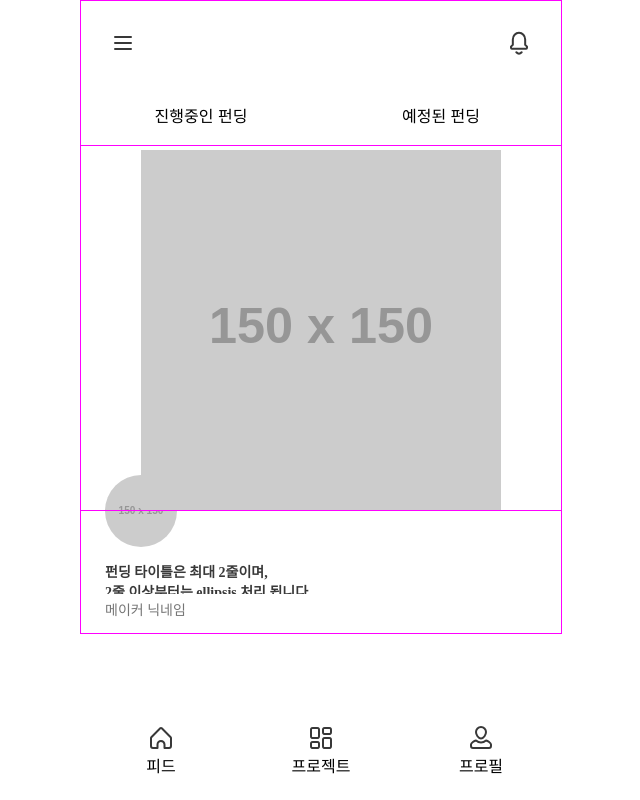
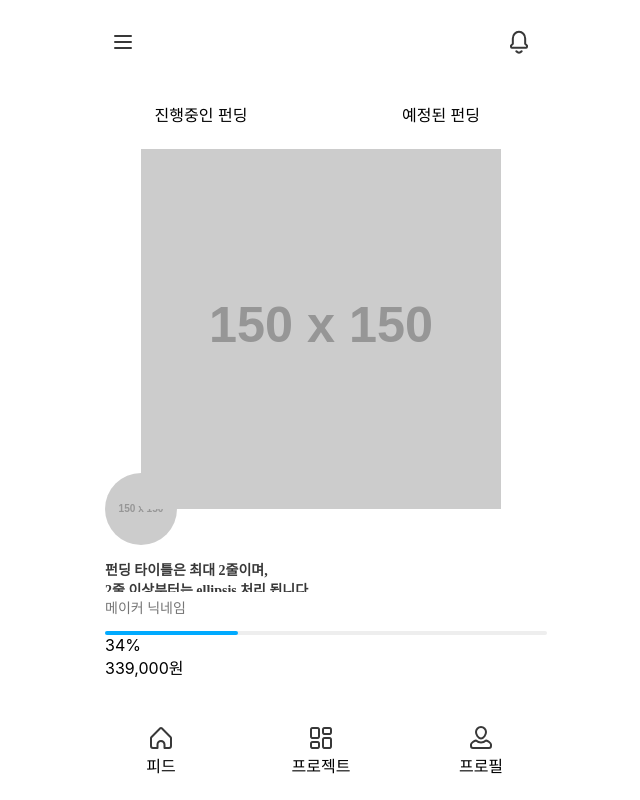
Before and after one commit to realcrowd-official/rc-FrontEnd, a React app: page / in a window 1280 px wide. Shown: the whole page, without its empty margins (319-959 px from the left). Built offline with nearby package versions, Linux system fonts and the light colour scheme.

Commit message:
punding progress commit

```diff
--- a/src/App.scss
+++ b/src/App.scss
@@ -4,6 +4,8 @@
 @import './style/bottomSheet.scss';
 @import './style/tabbar.scss';
 @import './style/feedcardview.scss';
+@import './style/color.scss';
+@import './style/pundingProgressBar.scss';
 
 .max_container{
     width: 100vw;
--- a/src/component/pundingProgress.jsx
+++ b/src/component/pundingProgress.jsx
@@ -4,8 +4,11 @@ const pundingProgress = () => {
     return (
         <div>
             <div className="punding_progress_bar_div">
-                <div className="punding_progress_bar">
-                </div>
+                <div className="punding_progress_bar"></div>
+            </div>
+            <div className="punding_information_div">
+                <div className="punding_percentage">34%</div>
+                <div className="punding_cost">339,000원</div>
             </div>
         </div>
     );
--- /dev/null
+++ b/src/style/color.scss
@@ -0,0 +1,2 @@
+$primary_blue: #00aaff;
+$progress_bar: #eeeeee;
--- a/src/style/feedcardview.scss
+++ b/src/style/feedcardview.scss
@@ -22,7 +22,7 @@
     display: flex;
     z-index: 1;
     position: relative;
-    border-bottom:1px solid #F0F;
+    // border-bottom:1px solid #F0F;
 }
 .card_view_img{
     height:100%;
--- a/src/style/home.scss
+++ b/src/style/home.scss
@@ -4,5 +4,5 @@
     min-width: 320px;
     margin-left: auto;
     margin-right: auto;
-    border:1px solid #F0F;
+    // border:1px solid #F0F;
 }
--- /dev/null
+++ b/src/style/pundingProgressBar.scss
@@ -0,0 +1,17 @@
+.punding_progress_bar_div{
+    width: 90vw;
+    max-width: 442px;
+    min-width: 288px;
+    background-color: $progress_bar;
+}
+
+.punding_progress_bar{
+    width: 30%;
+    background-color: $primary_blue;
+    height: 4px;
+}
+
+.punding_progress_bar_div,
+.punding_progress_bar{
+    border-radius: 18px;
+}
--- a/src/style/tabbar.scss
+++ b/src/style/tabbar.scss
@@ -8,7 +8,7 @@
     display: flex;
     padding-top: 84px;
     position: fixed;
-    border-bottom:1px solid #F0F;
+    // border-bottom:1px solid #F0F;
 
 }
 
```
